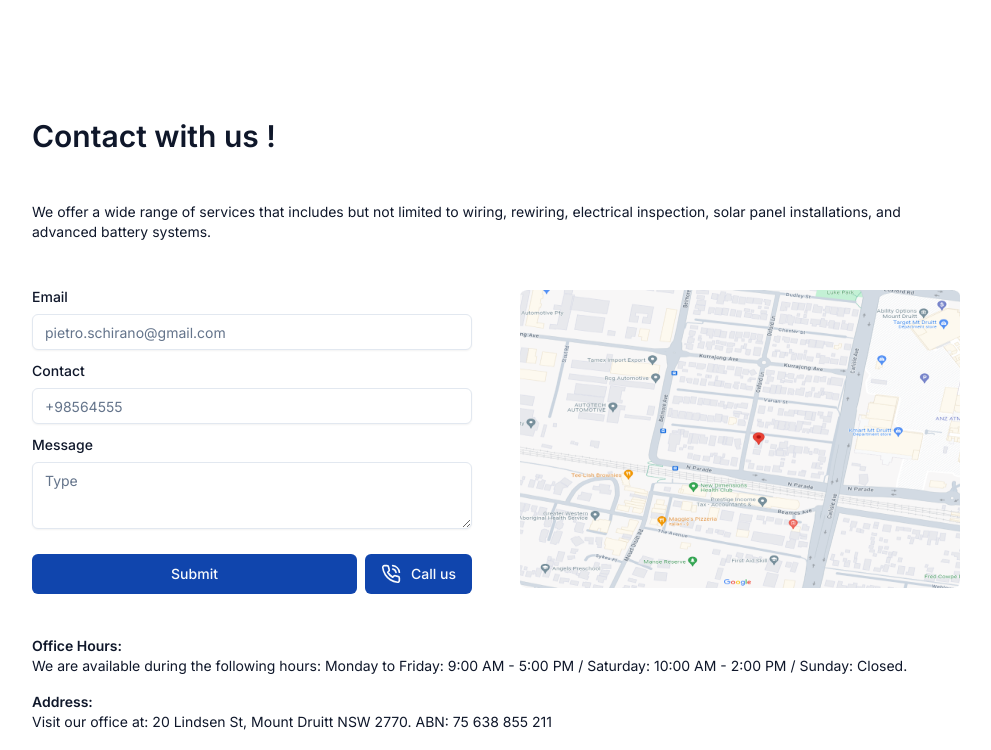
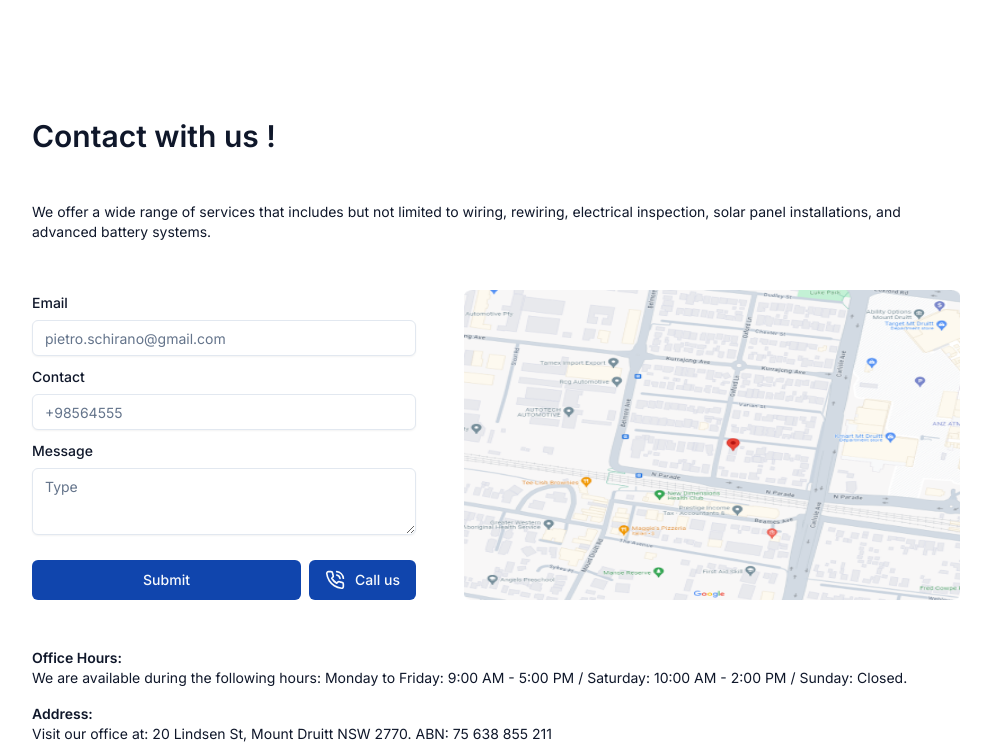
Before and after one commit to sadat66/spyene-client, a Next.js app: page /contact in a window 1280 px wide. Shown: the part 583-1333 px from the top of the page, without its empty margins (144-1135 px from the left). Built offline with nearby package versions, Linux system fonts and the light colour scheme; no server answers.

Commit message:
contact-form modified

```diff
--- a/src/app/contact/_components/get-in-touch.jsx
+++ b/src/app/contact/_components/get-in-touch.jsx
@@ -1,7 +1,4 @@
 import ContactUsForm from "@/components/inputs/contact-us-form";
-import { Button } from "@/components/ui/button";
-import { Input } from "@/components/ui/input";
-import { Textarea } from "@/components/ui/textarea";
 import Image from "next/image";
 
 const GentInTouch = () => {
@@ -16,8 +13,8 @@ const GentInTouch = () => {
           wiring, rewiring, electrical inspection, solar panel installations,
           and advanced battery systems.
         </p>
-        <div className="flex items-center space-x-12 h-[298px]">
-          <div className="w-full">
+        <div className="flex  space-x-12">
+          <div className="flex-1">
             <ContactUsForm iscall={true} />
           </div>
           <Image
@@ -25,7 +22,7 @@ const GentInTouch = () => {
             height={298}
             width={496}
             alt="Map Loaction Image"
-            className="w-full h-full rouned-lg"
+            className="rouned-lg h-[310px]"
           />
         </div>
         <div className="space-y-4">
--- a/src/components/inputs/contact-us-form.jsx
+++ b/src/components/inputs/contact-us-form.jsx
@@ -38,9 +38,9 @@ const ContactUsForm = ({ iscall }) => {
             className="bg-white"
             {...register("email", { required: true })}
           />
-          {errors.email && (
+          {/*  {errors.email && (
             <span className="text-red-500">Email is required</span>
-          )}
+          )} */}
         </div>
 
         <div className="space-y-[6px]">
@@ -57,9 +57,9 @@ const ContactUsForm = ({ iscall }) => {
             className="bg-white"
             {...register("Contact", { required: true })}
           />
-          {errors.Contact && (
+          {/*  {errors.Contact && (
             <span className="text-red-500">Contact number is required</span>
-          )}
+          )} */}
         </div>
         <div className="space-y-[6px]">
           <Label
@@ -73,9 +73,9 @@ const ContactUsForm = ({ iscall }) => {
             className="bg-white min-h-[67px]"
             {...register("message", { required: true })}
           />
-          {errors.message && (
+          {/* {errors.message && (
             <span className="text-red-500">Message is required</span>
-          )}
+          )} */}
         </div>
       </div>
       <div className="flex space-x-2">
```
